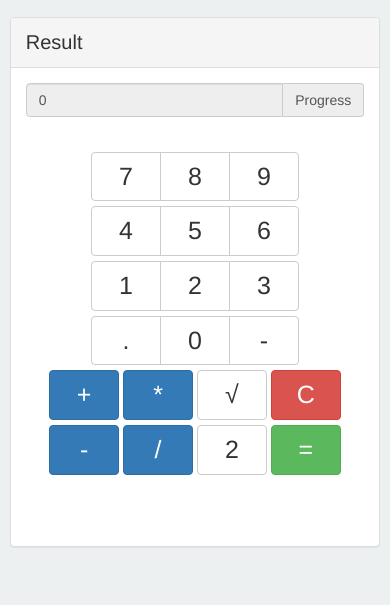
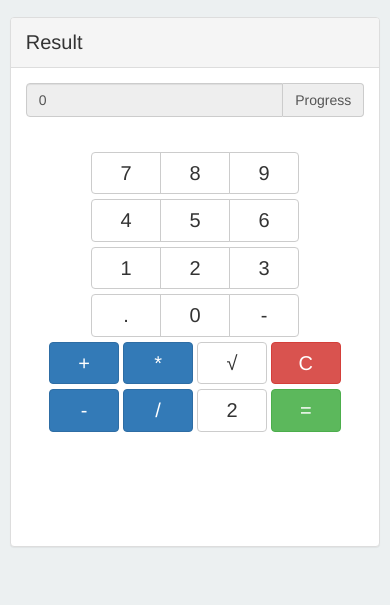
Before and after one commit to aleksimonaco/calculator, a PHP site: page / in a window 390 px wide. Shown: the part 55-660 px from the top of the page. Run offline with PHP 8.4, Linux system fonts and the light colour scheme; some libraries are stand-ins or nearby versions.

Commit message:
Another fix (even smaller)

```diff
--- a/styles.css
+++ b/styles.css
@@ -9,7 +9,7 @@
 	}
 
 	.button {
-		font-size: 25px !important;
+		font-size: 20px !important;
 	}
 }
 
```
